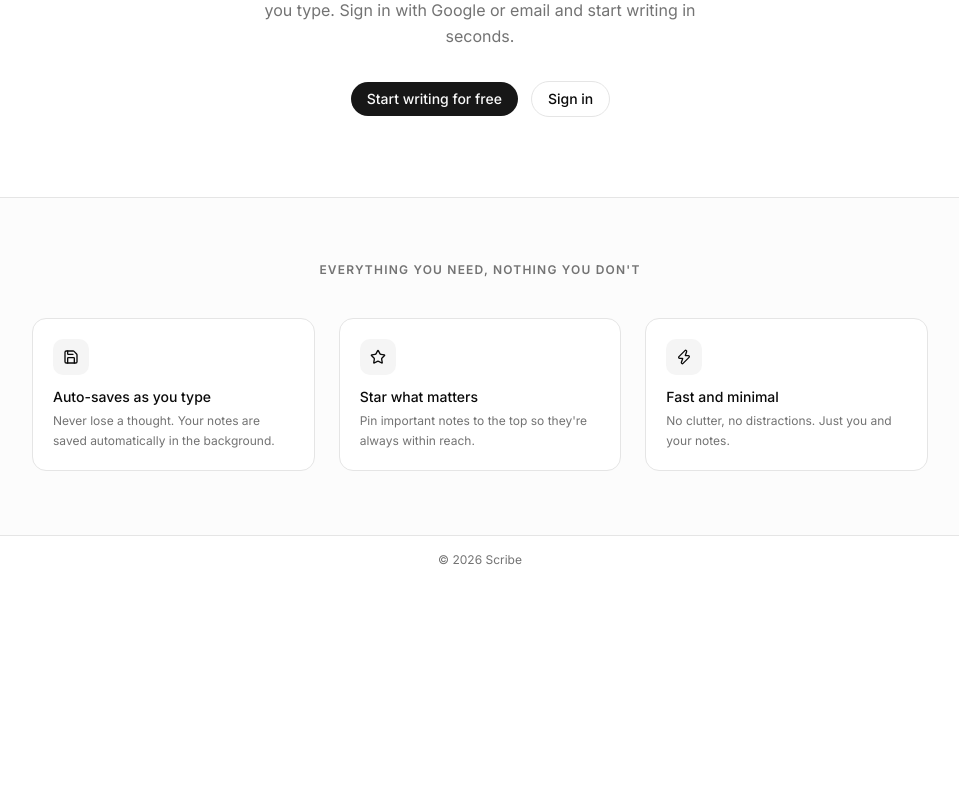
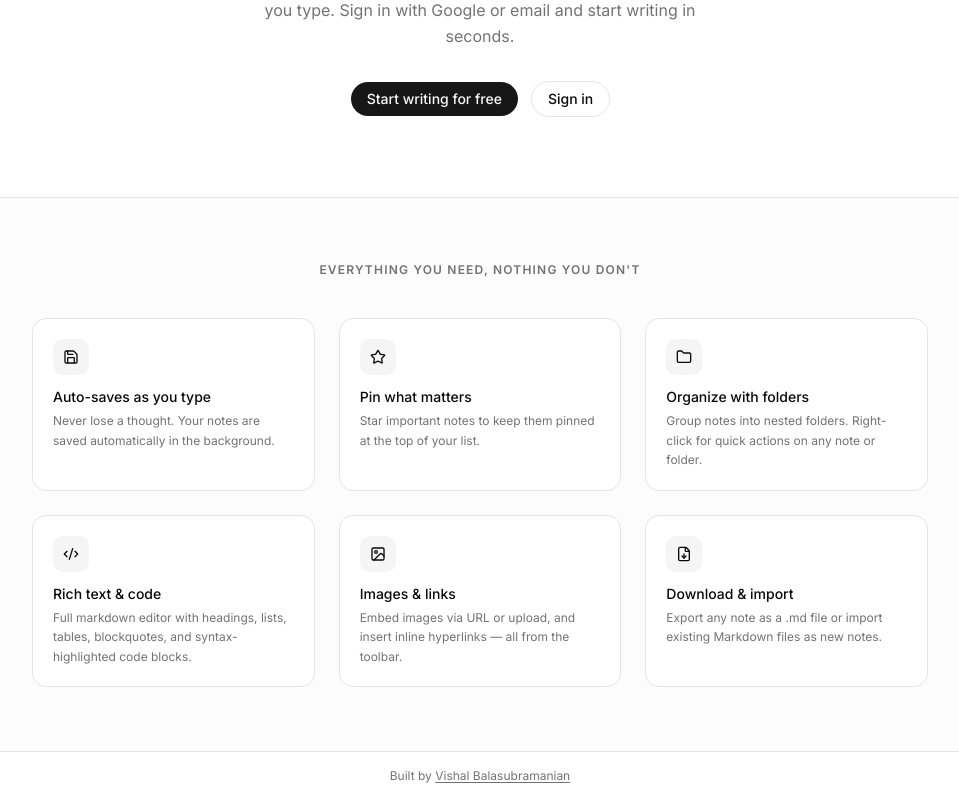
Before and after one commit to vishalbala-nps/scribe, a Next.js app: page / in a window 1280 px wide. Shown: the part 332-1132 px from the top of the page, without its empty margins (160-1119 px from the left). Before the commit the page ends 916 px from the top, so only its background shows below. Built offline with nearby package versions, Linux system fonts and the light colour scheme.

Commit message:
Update README and home page to reflect new features

```diff
--- a/app/page.tsx
+++ b/app/page.tsx
@@ -5,7 +5,7 @@ import { Button } from "@/components/ui/button"
 import { LoginModal } from "@/components/login-modal"
 import { SignUpDialog } from "@/components/signup-dialog"
 import TitleBar from "@/components/titlebar"
-import { Save, Star, Search, Zap } from "lucide-react"
+import { Save, Star, Code2, Image, Folder, FileDown, Moon } from "lucide-react"
 
 const features = [
   {
@@ -15,14 +15,29 @@ const features = [
   },
   {
     icon: Star,
-    title: "Star what matters",
-    description: "Pin important notes to the top so they're always within reach.",
+    title: "Pin what matters",
+    description: "Star important notes to keep them pinned at the top of your list.",
   },
   {
-    icon: Zap,
-    title: "Fast and minimal",
-    description: "No clutter, no distractions. Just you and your notes.",
+    icon: Folder,
+    title: "Organize with folders",
+    description: "Group notes into nested folders. Right-click for quick actions on any note or folder.",
   },
+  {
+    icon: Code2,
+    title: "Rich text & code",
+    description: "Full markdown editor with headings, lists, tables, blockquotes, and syntax-highlighted code blocks.",
+  },
+  {
+    icon: Image,
+    title: "Images & links",
+    description: "Embed images via URL or upload, and insert inline hyperlinks — all from the toolbar.",
+  },
+  {
+    icon: FileDown,
+    title: "Download & import",
+    description: "Export any note as a .md file or import existing Markdown files as new notes.",
+  }
 ]
 
 export default function Page() {
@@ -67,7 +82,7 @@ export default function Page() {
             <p className="text-center text-xs font-semibold uppercase tracking-widest text-muted-foreground mb-10">
               Everything you need, nothing you don&apos;t
             </p>
-            <div className="grid grid-cols-1 gap-6 sm:grid-cols-3">
+            <div className="grid grid-cols-1 gap-6 sm:grid-cols-2 lg:grid-cols-3">
               {features.map(({ icon: Icon, title, description }) => (
                 <div key={title} className="rounded-xl border border-border bg-background p-5 space-y-3">
                   <div className="flex size-9 items-center justify-center rounded-lg bg-muted">
@@ -85,7 +100,15 @@ export default function Page() {
       </main>
 
       <footer className="border-t border-border px-6 py-4 text-center text-xs text-muted-foreground">
-        &copy; {new Date().getFullYear()} Scribe
+        Built by{" "}
+        <a
+          href="https://github.com/vishalbala-nps"
+          target="_blank"
+          rel="noopener noreferrer"
+          className="underline underline-offset-2 hover:text-foreground transition-colors"
+        >
+          Vishal Balasubramanian
+        </a>
       </footer>
 
       <LoginModal
```
Also changed, not shown: 1 other file (tests, documents, lock files or other folders).
